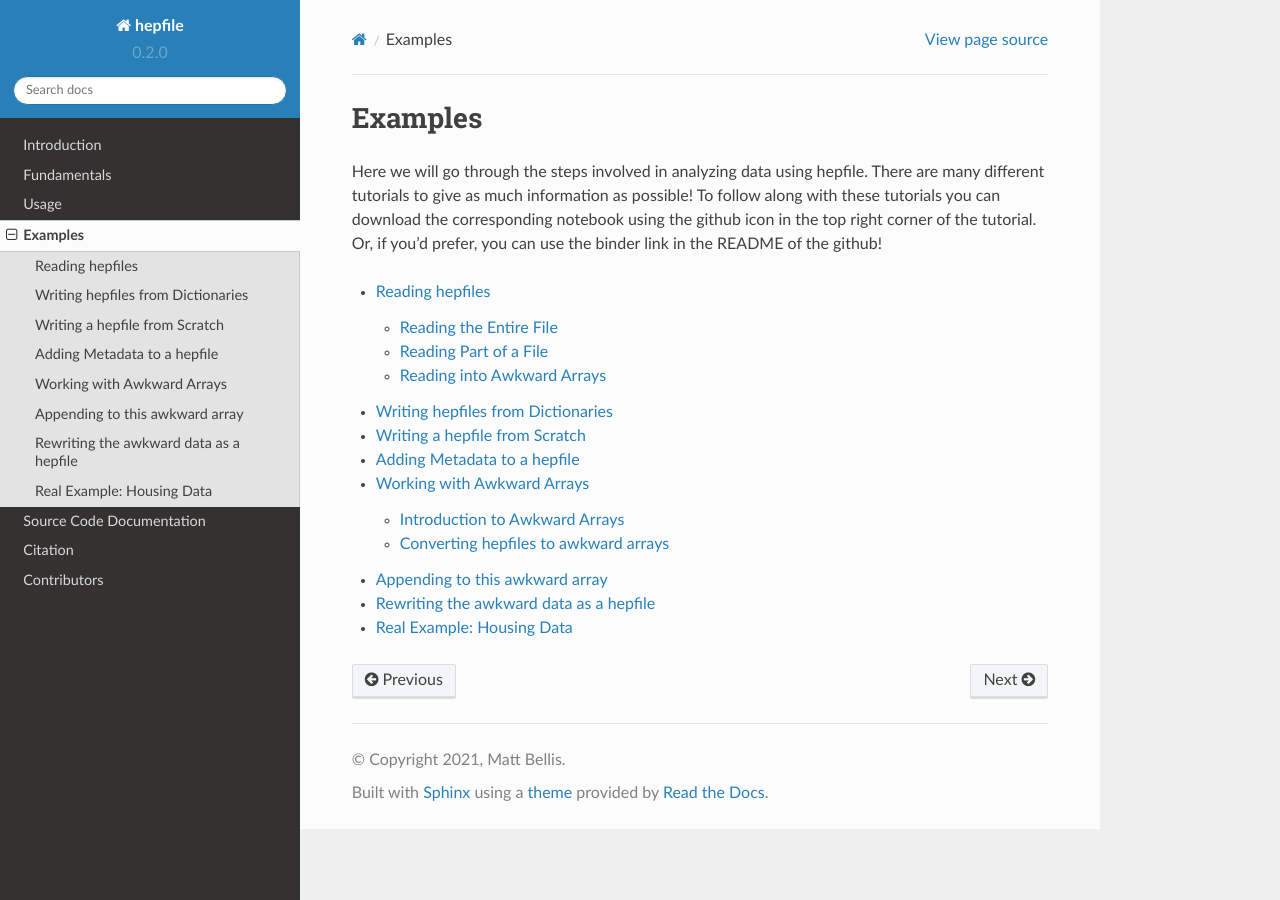
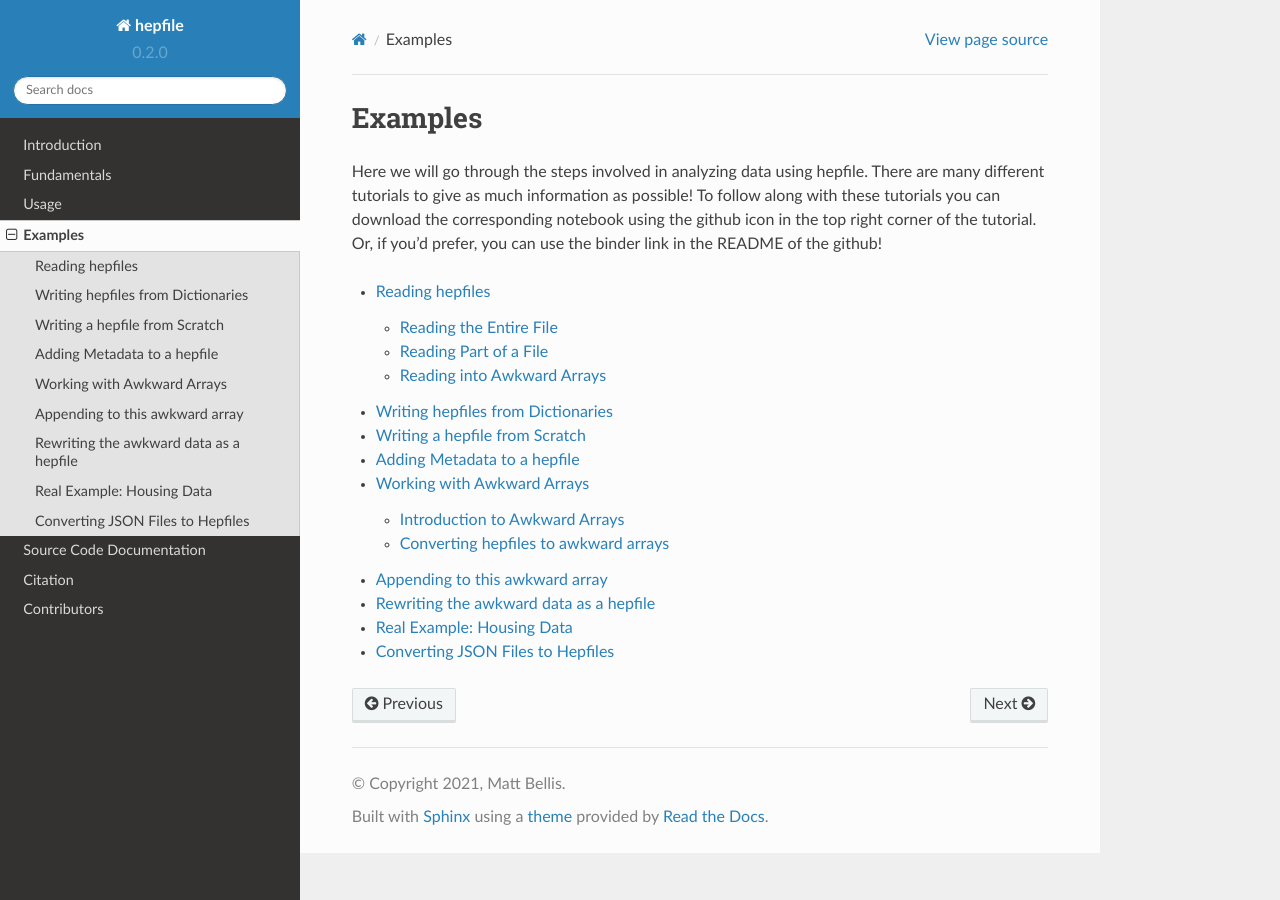
Before and after one commit to mattbellis/hepfile, a Sphinx documentation site: the page built from docs/examples.rst, in a window 1280 px wide. Built offline with Sphinx 7.4.7 and the Read the Docs theme 2.0.0, drawn with Linux system fonts in a browser that asks for light colours.

Commit message:
update docs

```diff
--- a/docs/examples.rst
+++ b/docs/examples.rst
@@ -17,3 +17,4 @@ in the README of the github!
    example_nb/add_metadata.ipynb
    example_nb/awkward_arrays.ipynb
    example_nb/housing.ipynb
+   example_nb/converting_json_to_hepfile.ipynb
```
